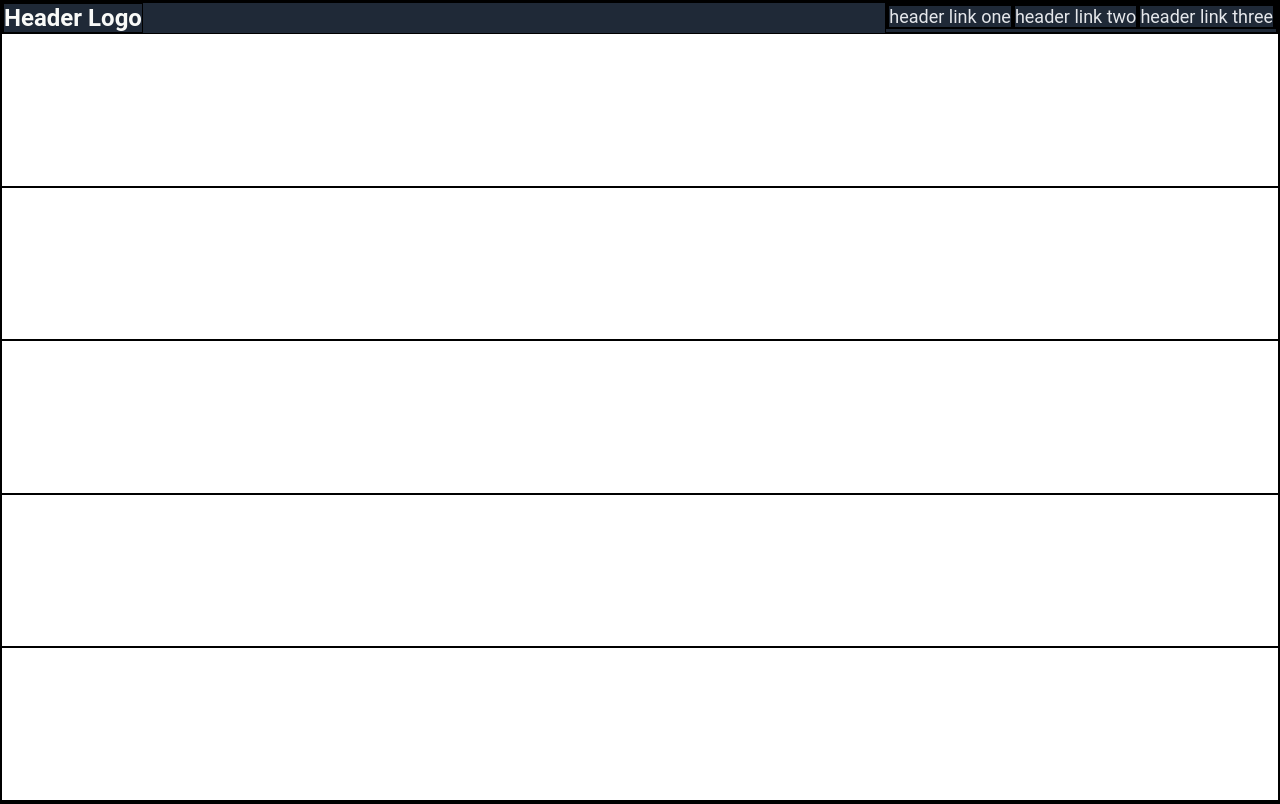
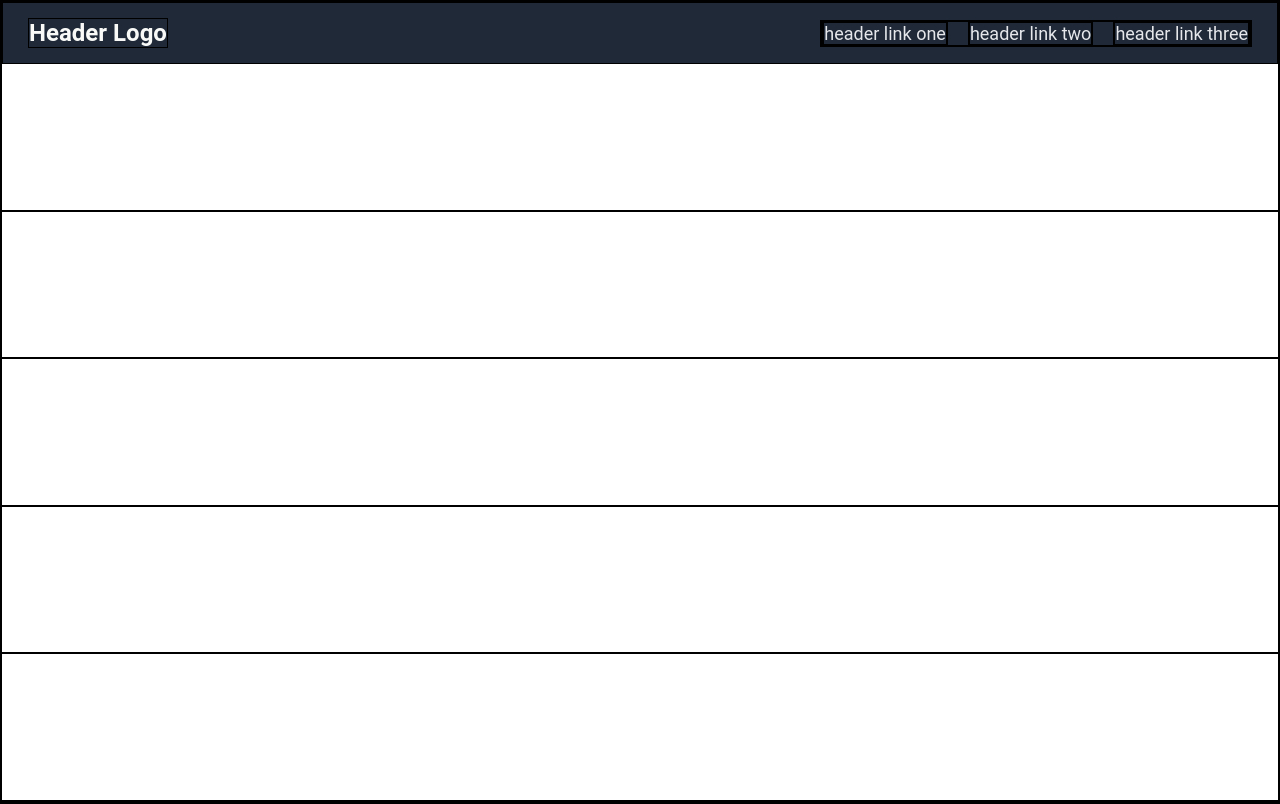
Before and after one commit to thisisned/odin-landing-page, a plain HTML site: page index.html in a window 1280 px wide. Drawn offline with Linux system fonts and the light colour scheme.

Commit message:
Pretty well finished the header

```diff
--- a/style.css
+++ b/style.css
@@ -10,6 +10,8 @@ body {
 .header {
     display: flex;
     justify-content: space-between;
+    align-items: center;
+    padding: 15px 25px;
 }
 
 .header-left {
@@ -20,6 +22,7 @@ body {
 
 .header-links {
     display: flex;
+    gap: 20px;
     list-style: none;
     margin: 0;
     padding: 0;
```
